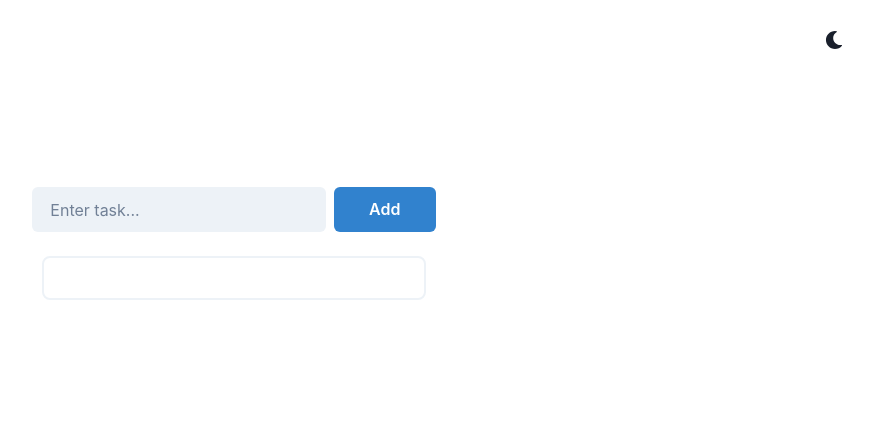
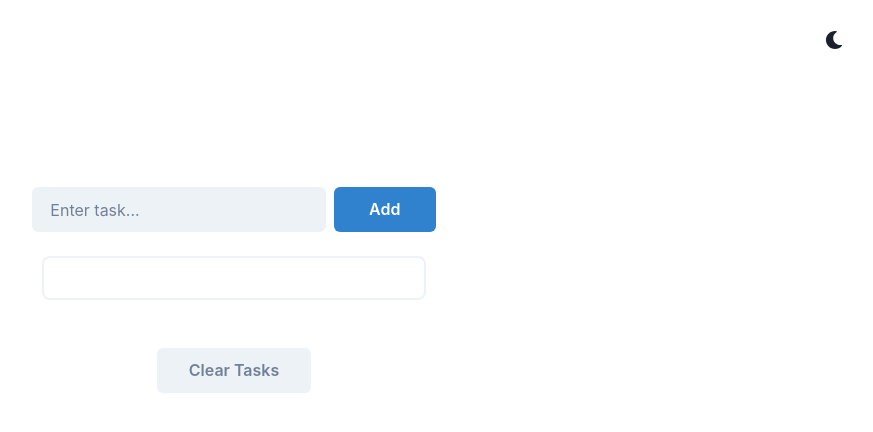
Before and after one commit to juleni/todo-list-supabase, a React (Create React App) app: page / in a window 1280 px wide. Shown: the top 432 px of the page, without its empty margins (406-1279 px from the left). Built offline with nearby package versions, Linux system fonts and the light colour scheme.

Commit message:
Added ClearTasks button component

```diff
--- /dev/null
+++ b/src/components/ClearTasks.js
@@ -0,0 +1,11 @@
+import { Button, Flex } from '@chakra-ui/react';
+
+export default function ClearTasks() {
+  return (
+    <Flex>
+      <Button colorScheme="gray" px="8" h="45" color="gray.500" mt="10">
+        Clear Tasks
+      </Button>
+    </Flex>
+  );
+}
--- a/src/components/TaskList.js
+++ b/src/components/TaskList.js
@@ -1,4 +1,5 @@
 import { StackDivider, VStack } from '@chakra-ui/react';
+import ClearTasks from './ClearTasks';
 
 export default function TaskList() {
   return (
@@ -13,6 +14,7 @@ export default function TaskList() {
         maxW={{ base: '90vw', sm: '80vw', lg: '50vw', xl: '30vw' }}
         alignItems="stretch"
       ></VStack>
+      <ClearTasks />
     </>
   );
 }
```
